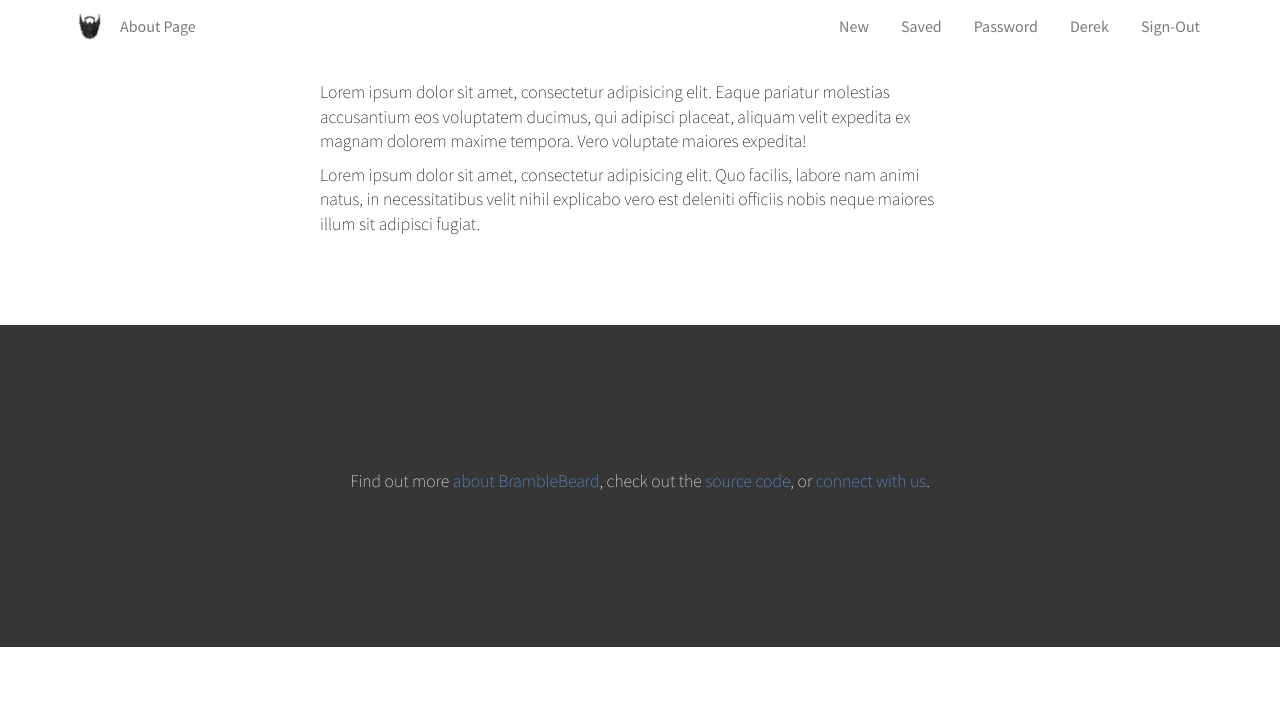
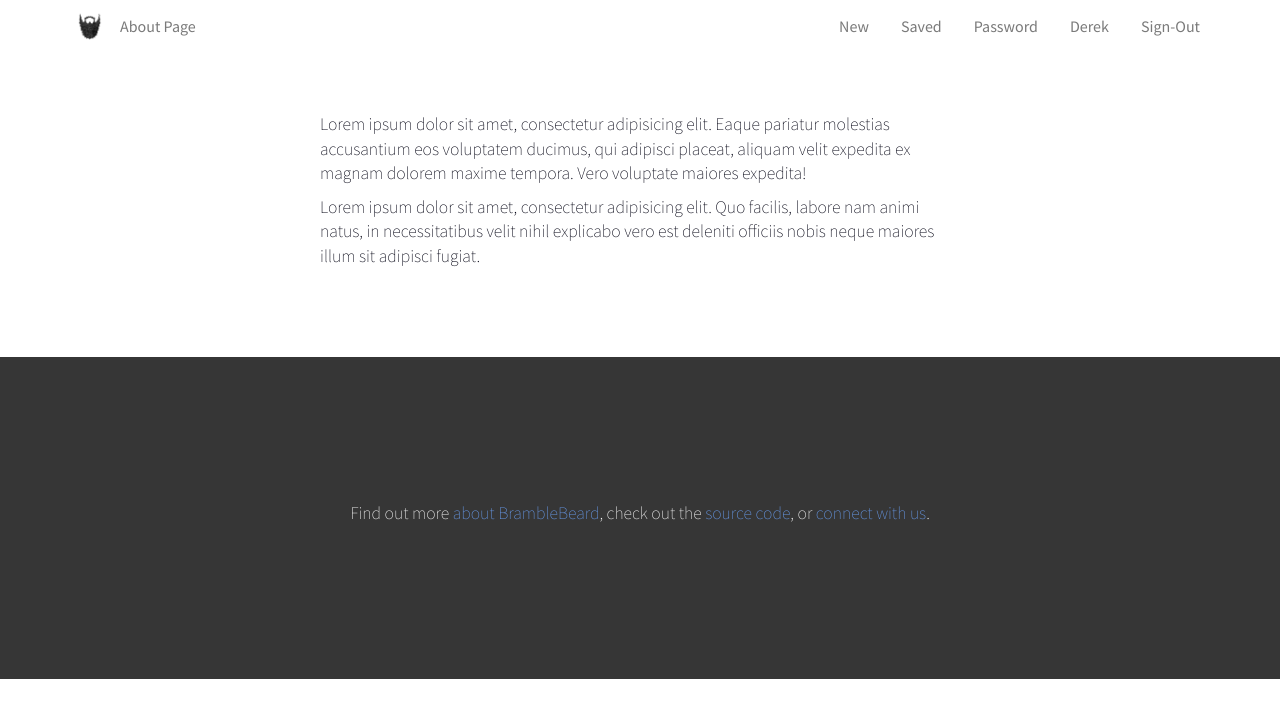
Before and after one commit to BrambleBeard/bramblebeard.github.io, a Jekyll site: the page built from about.html, in a window 1280 px wide. Shown: the top 718 px of the page. Built offline with Jekyll 4.4.1, drawn with Linux system fonts in a browser that asks for light colours.

```diff
--- a/assets/css/custom.css
+++ b/assets/css/custom.css
@@ -64,6 +64,8 @@
 
 .nav-item img { padding-right: 1em; }
 
+.nav { margin-bottom: 2em; }
+
 .hero.has-landing-page-image p { color: whitesmoke; }
 
 .hero.has-landing-page-image a { color: #a3a380; }
--- a/assets/scss/custom.scss
+++ b/assets/scss/custom.scss
@@ -122,6 +122,10 @@
     padding-right: 1em;
 }
 
+.nav {
+    margin-bottom: 2em;
+}
+
 .hero.has-landing-page-image p {
     color: whitesmoke;
 }
```
Also changed, not shown: assets/css/custom.min.css.
